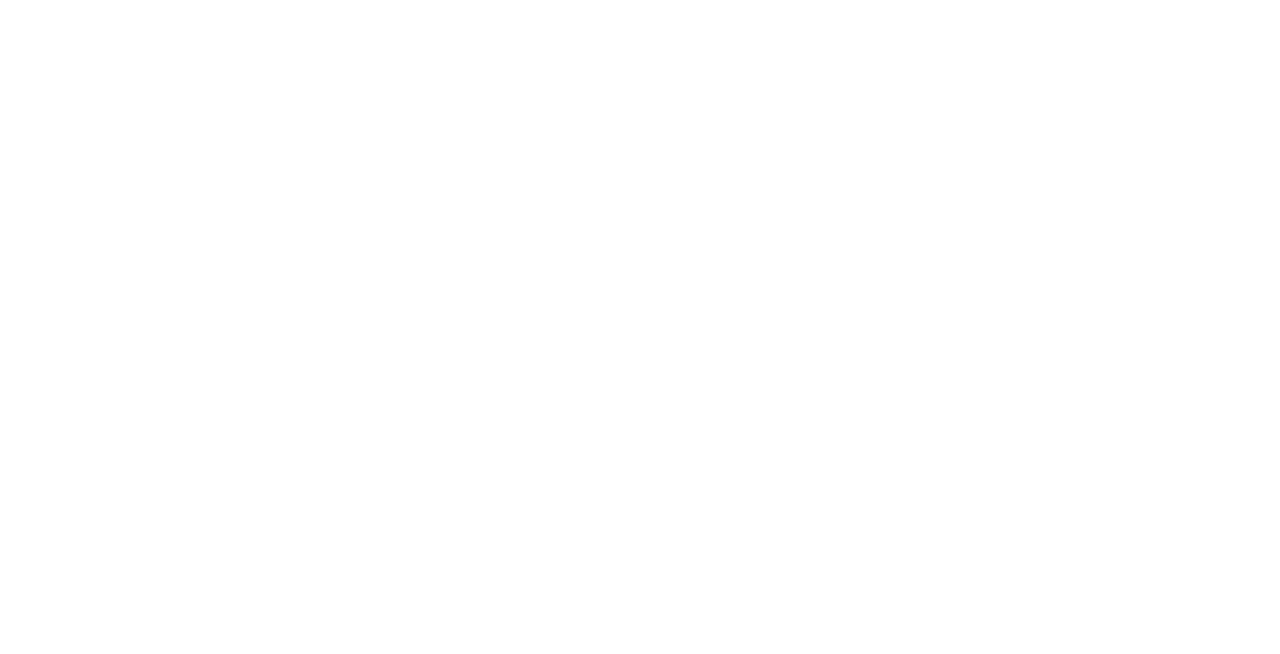
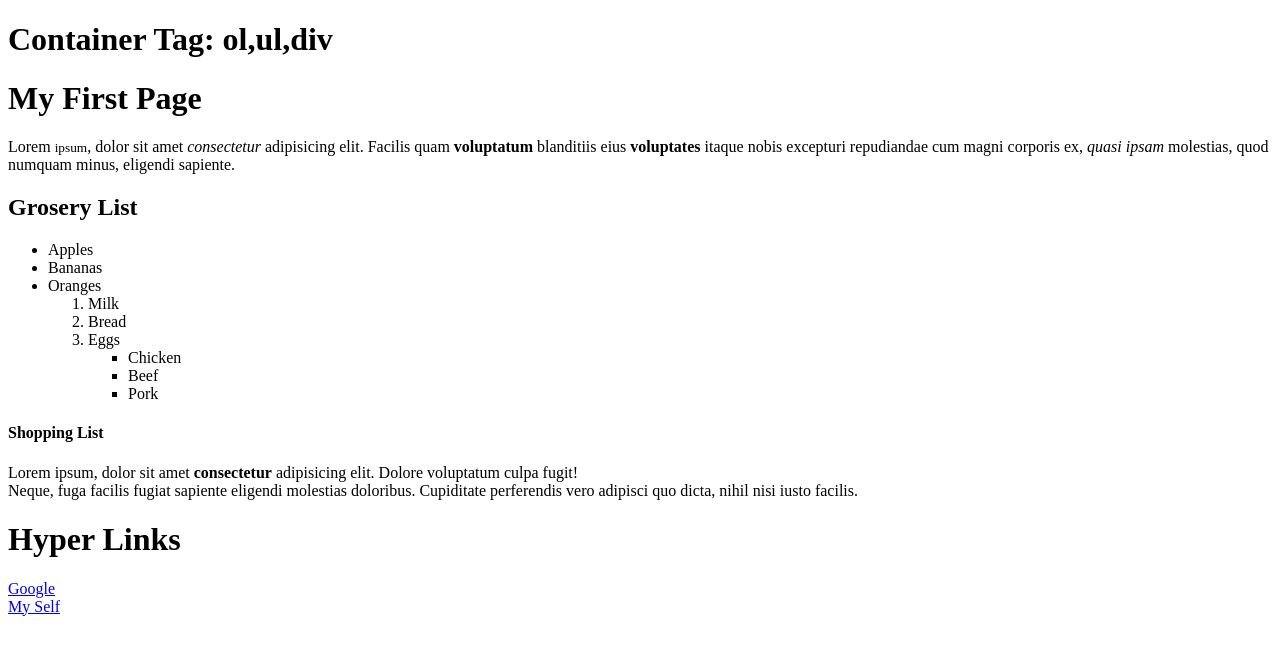
Before and after one commit to Al-Mamuun/Programming-HeroLevel-1, a plain HTML site: page Module 1/first.html in a window 1280 px wide. Drawn offline with Linux system fonts and the light colour scheme.

Commit message:
First Html

```diff
--- a/Module 1/first.html
+++ b/Module 1/first.html
@@ -7,7 +7,37 @@
 </head>
 <body>
     <main>
-
+        <h1>Container Tag: ol,ul,div</h1>
+        <div>
+        <h1>My First Page</h1>
+        <p>Lorem <small>ipsum</small>, dolor sit amet <em>consectetur</em> adipisicing elit. Facilis quam <b>voluptatum</b> blanditiis eius <strong>voluptates</strong> itaque nobis <span>excepturi</span> repudiandae cum magni corporis ex, <i>quasi ipsam</i> molestias, quod numquam minus, eligendi sapiente.</p>
+        </div>
+        <div>
+            <h2>Grosery List</h2>
+            <ul>
+                <li>Apples</li>
+                <li>Bananas</li>
+                <li>Oranges</li>
+                <ol>
+                    <li>Milk</li>
+                    <li>Bread</li>
+                    <li>Eggs</li>
+                    <ul>
+                        <li>Chicken</li>
+                        <li>Beef</li>
+                        <li>Pork</li>
+                    </ul>
+                </ol>
+            </ul>
+            <h4>Shopping List</h4>
+            <p>Lorem ipsum, dolor sit amet <b>consectetur</b> adipisicing elit. Dolore voluptatum culpa fugit! <br>Neque, fuga facilis fugiat sapiente eligendi molestias doloribus. Cupiditate perferendis vero adipisci quo dicta, nihil nisi iusto facilis.</p>
+        </div>
+        <div>
+            <h1>Hyper Links</h1>
+            <a href="http://www.google.com" target="_blank">Google</a>
+            <br>
+            <a href="second.html" target="_blank">My Self</a>
+        </div>
     </main>
 </body>
 </html>
```
